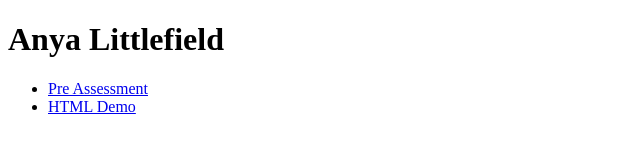
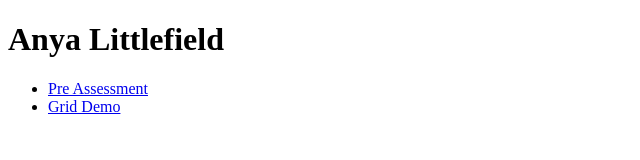
Before and after one commit to alittlefield1988/ifsc-3342, a plain HTML site: page index.html in a window 1280 px wide. Shown: the full height of the page, 0-640 px from the left. Drawn offline with Linux system fonts and the light colour scheme.

Commit message:
Updated Assignment Name

```diff
--- a/index.html
+++ b/index.html
@@ -13,7 +13,7 @@
   <nav>
       <ul>
           <li><a href="pre-assessment/index.html">Pre Assessment</a></li>
-          <li><a href="html-demo/index.html">HTML Demo</a></li>
+          <li><a href="grid-demo/index.html">Grid Demo</a></li>
       </ul>
   </nav>
 </body>
```
Also changed, not shown: grid-demo/assets/css/style.css (renamed from html-demo/assets/css/style.css), grid-demo/assets/img/grid.png (renamed from html-demo/assets/img/grid.png), grid-demo/index.html (renamed from html-demo/index.html).
